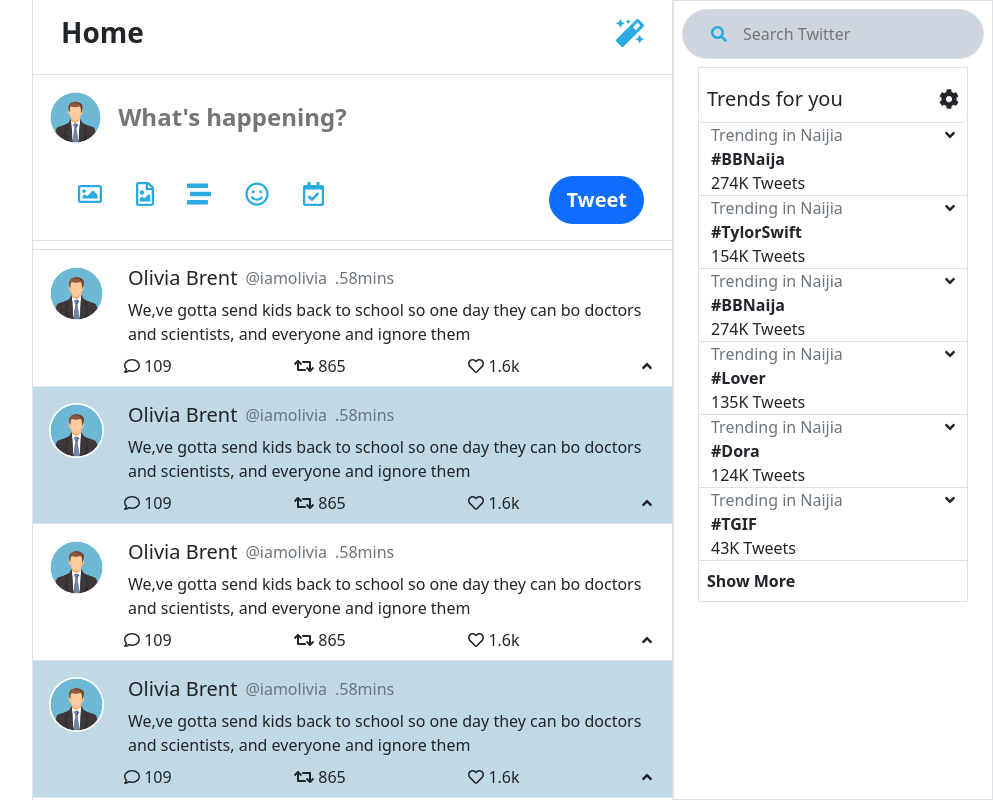
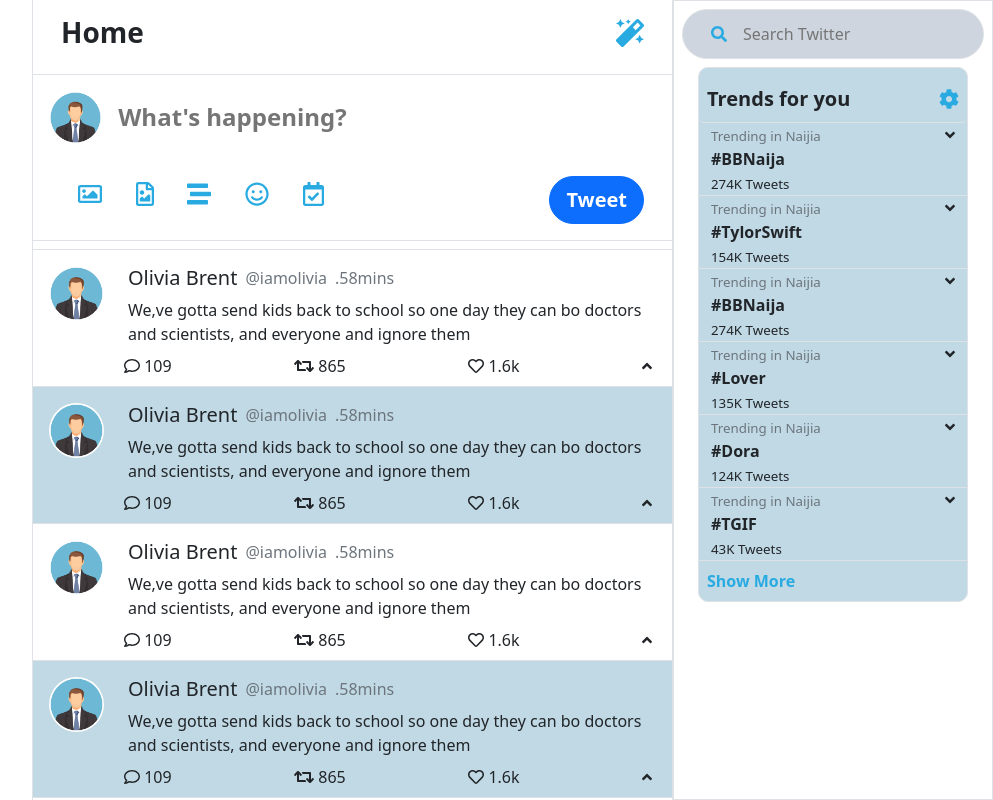
Before and after one commit to MuhammadSayemIjaz/Twitter-UI, a plain HTML site: page index.html in a window 1280 px wide. Shown: the full height of the page, 287-1280 px from the left. Drawn offline with nearby package versions, Linux system fonts and the light colour scheme.

Commit message:
Styling Left Content Section

```diff
--- a/style.css
+++ b/style.css
@@ -81,3 +81,31 @@ section{
 .searchBarDiv{
     background-color: rgba(129, 147, 170, 0.384);
 }
+.trendContainer{
+    border-radius: 10px;
+    background-color: #C0D9E4;
+}
+.trendingText{
+    font-size: smaller;
+}
+.showMoreText{
+    color: #29ABE2;
+    cursor: pointer;
+}
+.showMoreText:hover{
+    color: #000;
+}
+.trandsText {
+    font-weight: 900;
+}
+.trendIcons:hover{
+    color: #29ABE2;
+    cursor: pointer;
+}
+.trendSettingIcon{
+    color:#29ABE2;
+    cursor: pointer;
+}
+.trendSettingIcon:hover{
+    color: #000;
+}
```
